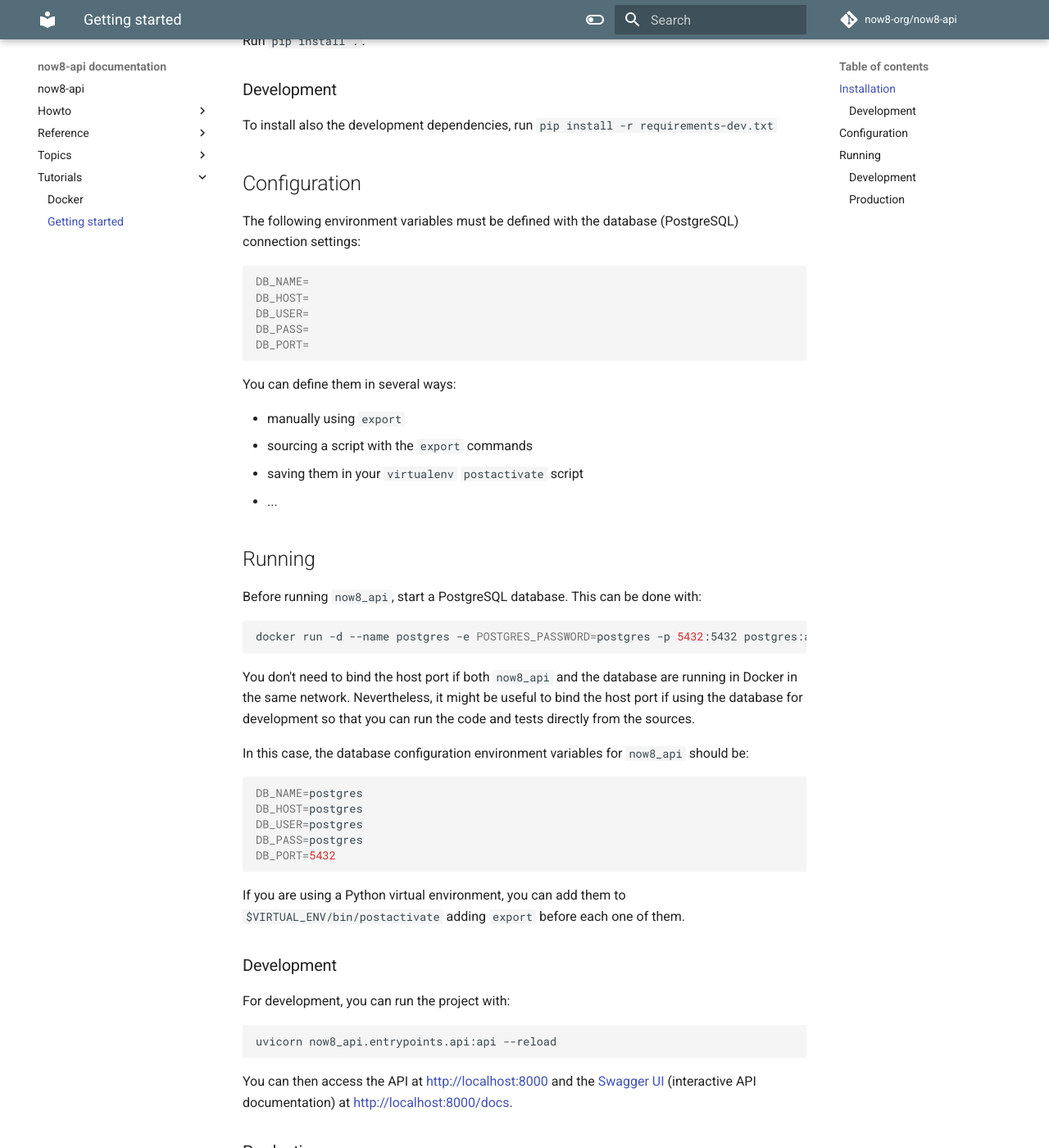
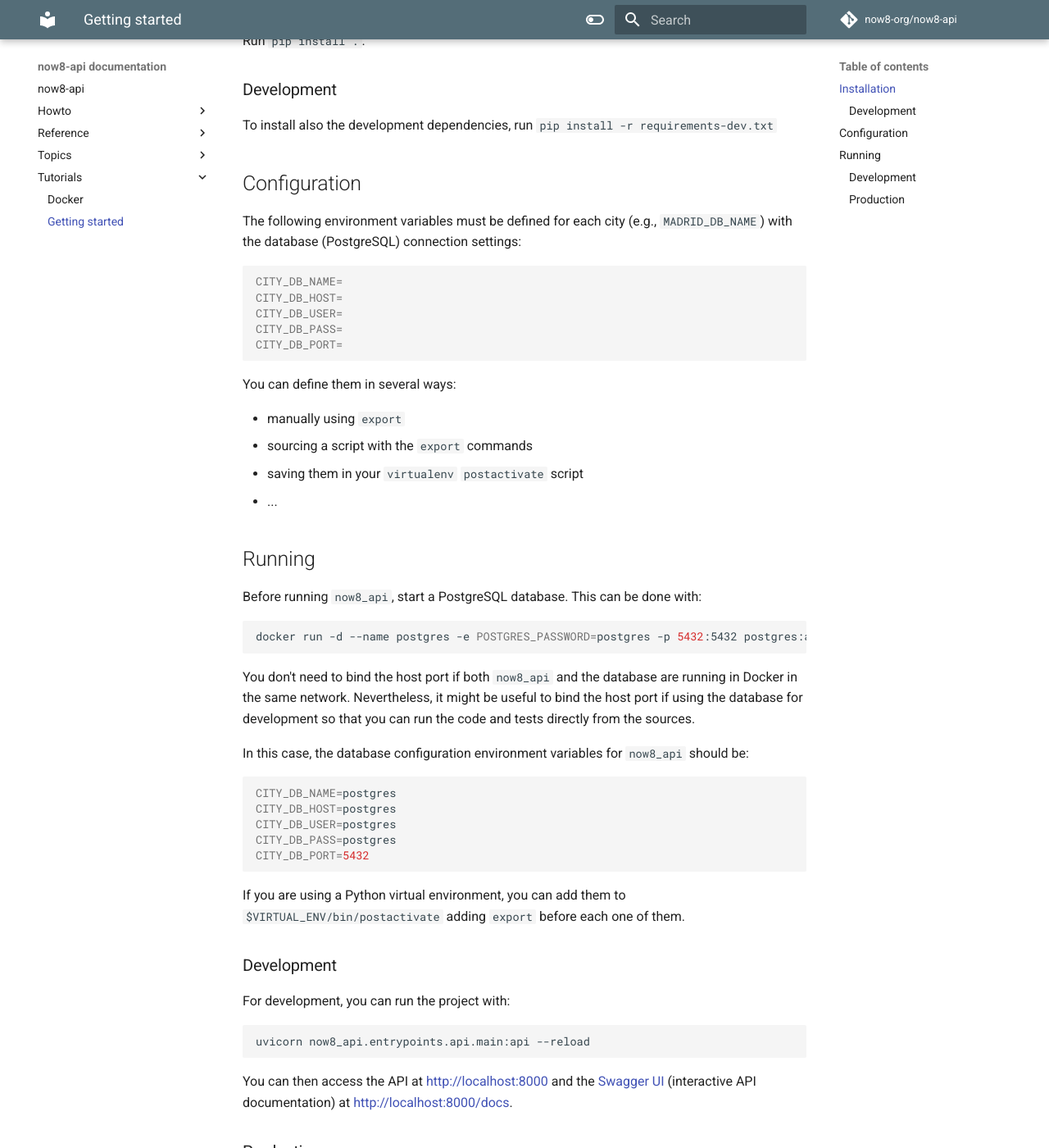
Before and after one commit to now8-org/api, an MkDocs documentation site: the page built from docs/docs/tutorials/getting_started.md, in a window 1280 px wide and 1400 px high, scrolled down 194 px. Shown: the whole window at 82% size. Built offline with MkDocs 1.6.1 and Material for MkDocs 9.7.7, drawn with Linux system fonts in a browser that asks for light colours; comment, search, counter and statistics services are not loaded; some of the changed text lies outside the part shown.

Commit message:
docs(getting_started): update api module

````diff
--- a/docs/docs/tutorials/getting_started.md
+++ b/docs/docs/tutorials/getting_started.md
@@ -11,15 +11,16 @@ To install also the development dependencies, run
 
 ## Configuration
 
-The following environment variables must be defined with the database
-(PostgreSQL) connection settings:
+The following environment variables must be defined for each city
+(e.g., `MADRID_DB_NAME`) with the database (PostgreSQL) connection
+settings:
 
 ```bash
-DB_NAME=
-DB_HOST=
-DB_USER=
-DB_PASS=
-DB_PORT=
+CITY_DB_NAME=
+CITY_DB_HOST=
+CITY_DB_USER=
+CITY_DB_PASS=
+CITY_DB_PORT=
 ```
 
 You can define them in several ways:
@@ -47,11 +48,11 @@ In this case, the database configuration environment variables for
 `now8_api` should be:
 
 ```bash
-DB_NAME=postgres
-DB_HOST=postgres
-DB_USER=postgres
-DB_PASS=postgres
-DB_PORT=5432
+CITY_DB_NAME=postgres
+CITY_DB_HOST=postgres
+CITY_DB_USER=postgres
+CITY_DB_PASS=postgres
+CITY_DB_PORT=5432
 ```
 
 If you are using a Python virtual environment, you can add them to
@@ -62,7 +63,7 @@ If you are using a Python virtual environment, you can add them to
 For development, you can run the project with:
 
 ```bash
-uvicorn now8_api.entrypoints.api:api --reload
+uvicorn now8_api.entrypoints.api.main:api --reload
 ```
 
 You can then access the API at <http://localhost:8000> and the [Swagger UI](https://swagger.io/tools/swagger-ui/) (interactive API documentation) at <http://localhost:8000/docs>.
@@ -75,7 +76,7 @@ workers, such as `gunicorn`.
 For example:
 
 ```bash
-gunicorn -b 0.0.0.0:8000 -w 4 -k uvicorn.workers.UvicornWorker now8_api.entrypoints.api:api
+gunicorn -b 0.0.0.0:8000 -w 4 -k uvicorn.workers.UvicornWorker now8_api.entrypoints.api.main:api
 ```
 
 Options:
````
